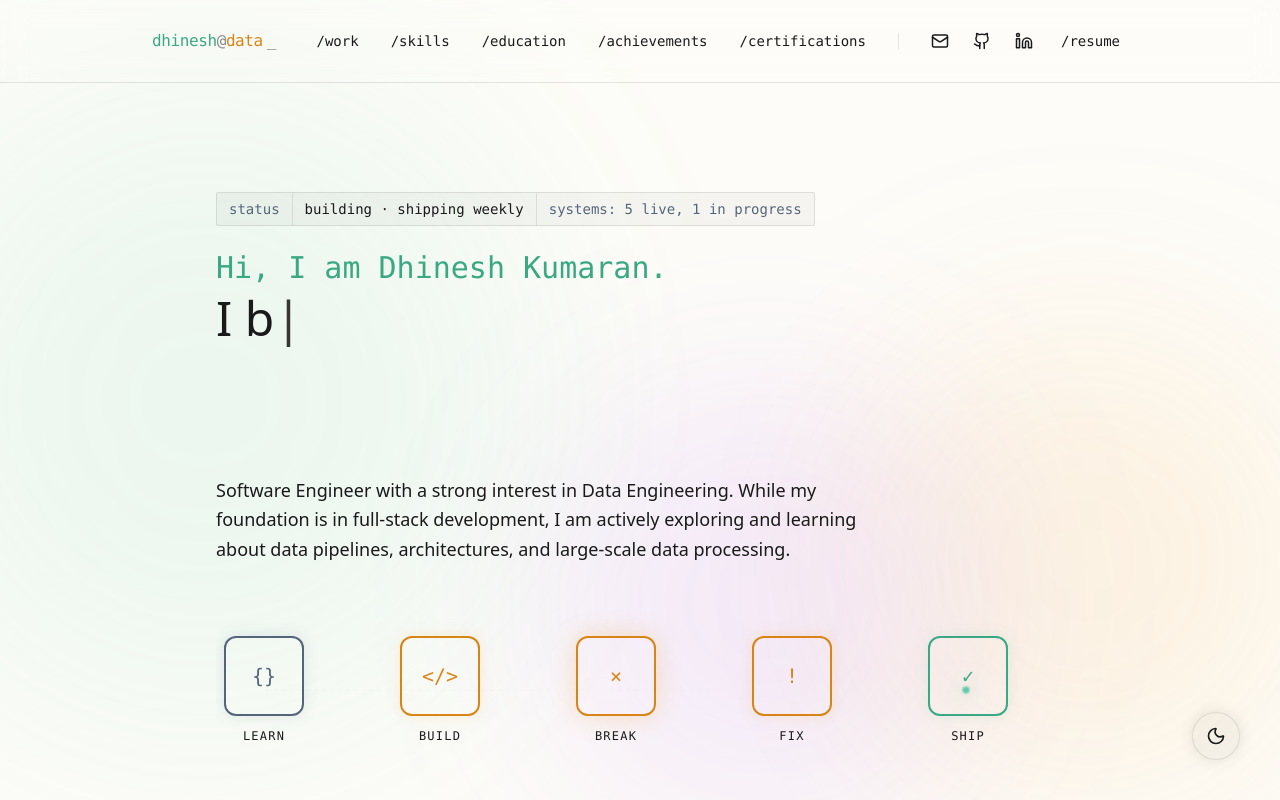
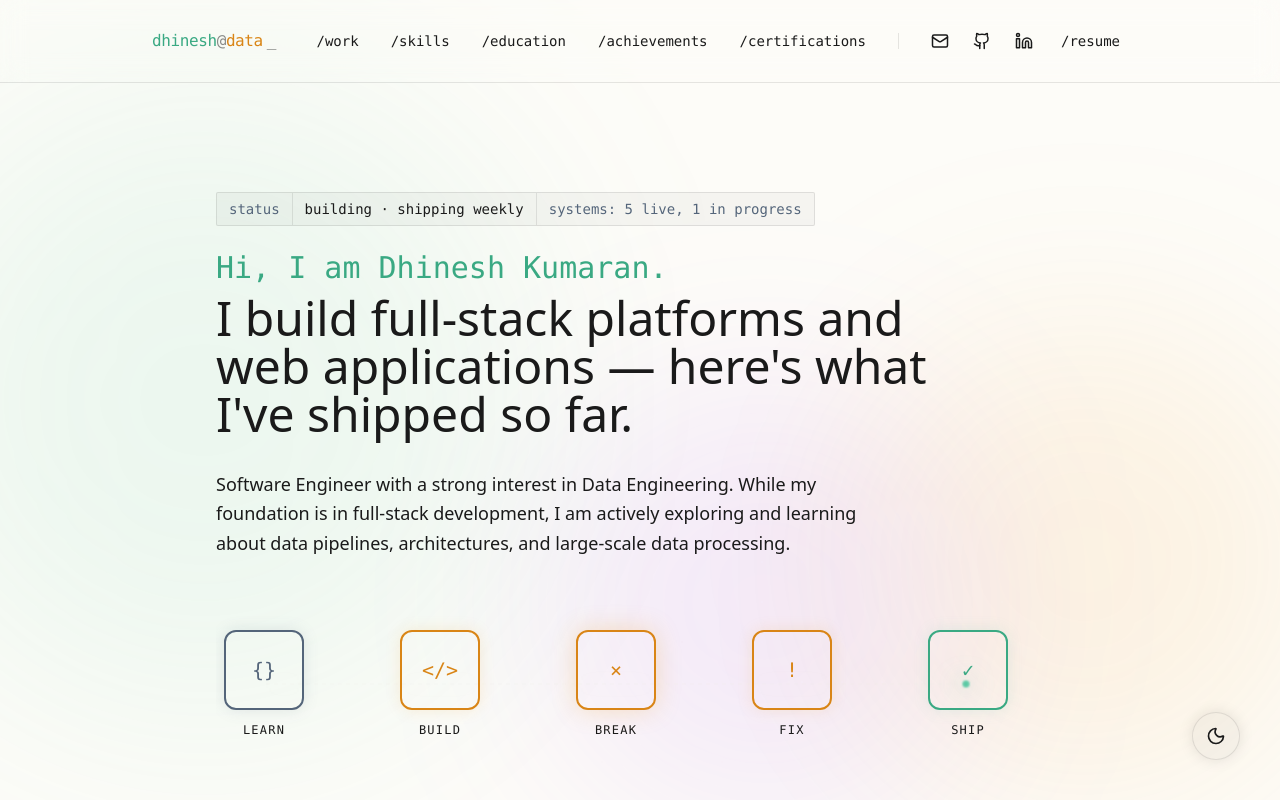
Before and after one commit to Dhineshkumaran/Portfolio, a Next.js app: page / in a window 1280 px wide. Shown: the top 800 px of the page. Built offline with nearby package versions, Linux system fonts and the light colour scheme.

Commit message:
New improvements

```diff
--- a/components/Hero.tsx
+++ b/components/Hero.tsx
@@ -1,6 +1,5 @@
 "use client";
 import PipelineDiagram from './PipelineDiagram';
-import Typewriter from 'typewriter-effect';
 import { projects } from '../lib/projects';
 
 export default function Hero() {
@@ -20,22 +19,8 @@ export default function Hero() {
                     <div className="text-teal mb-2 font-mono text-2xl md:text-3xl">
                         Hi, I am Dhinesh Kumaran.
                     </div>
-                    <div className="min-h-[120px] md:min-h-[150px]">
-                        <h1>
-                            <Typewriter
-                                options={{
-                                    strings: [
-                                        "I build full-stack platforms and web applications.",
-                                        "I build scalable data pipelines and architectures.",
-                                        "Here's what I've shipped so far."
-                                    ],
-                                    autoStart: true,
-                                    loop: true,
-                                    delay: 50,
-                                    deleteSpeed: 30,
-                                }}
-                            />
-                        </h1>
+                    <div>
+                        <h1>I build full-stack platforms and web applications — here's what I've shipped so far.</h1>
                     </div>
                 </div>
 
```
